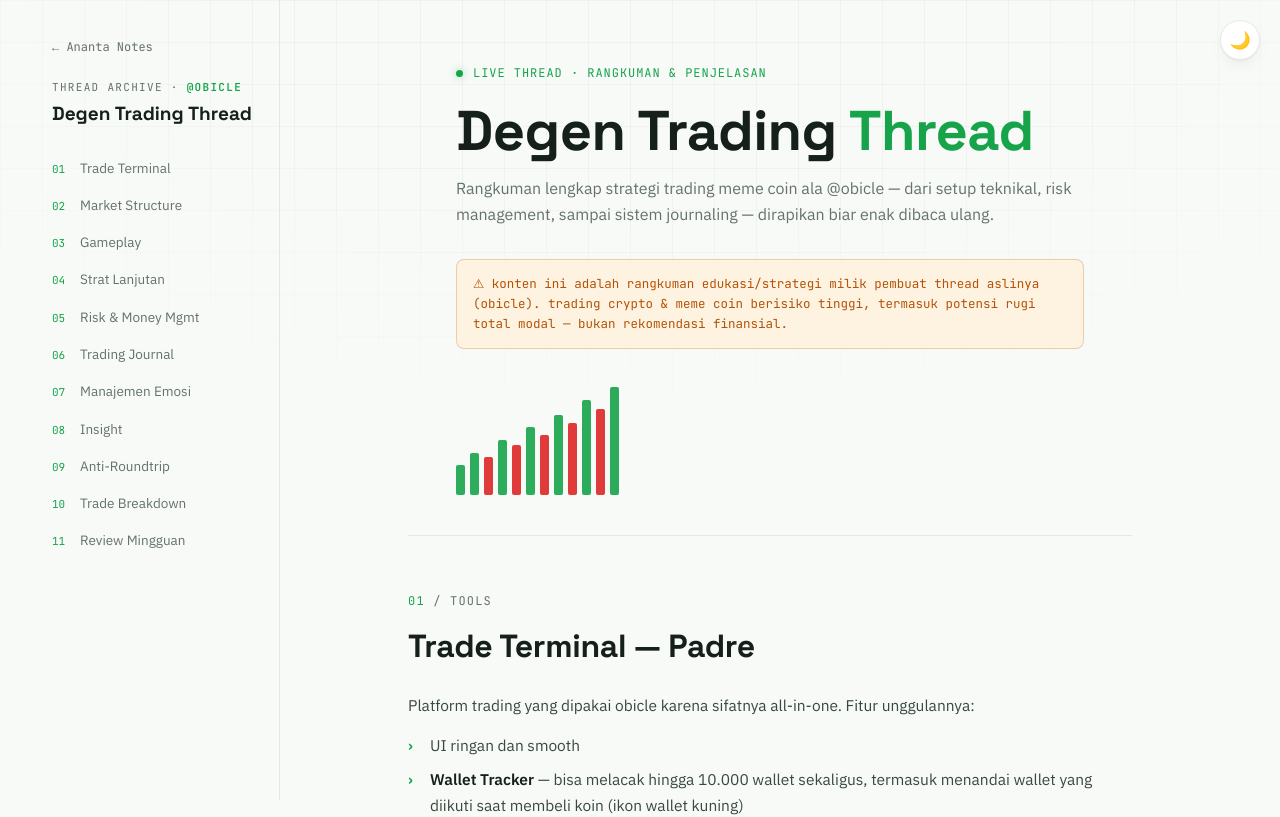
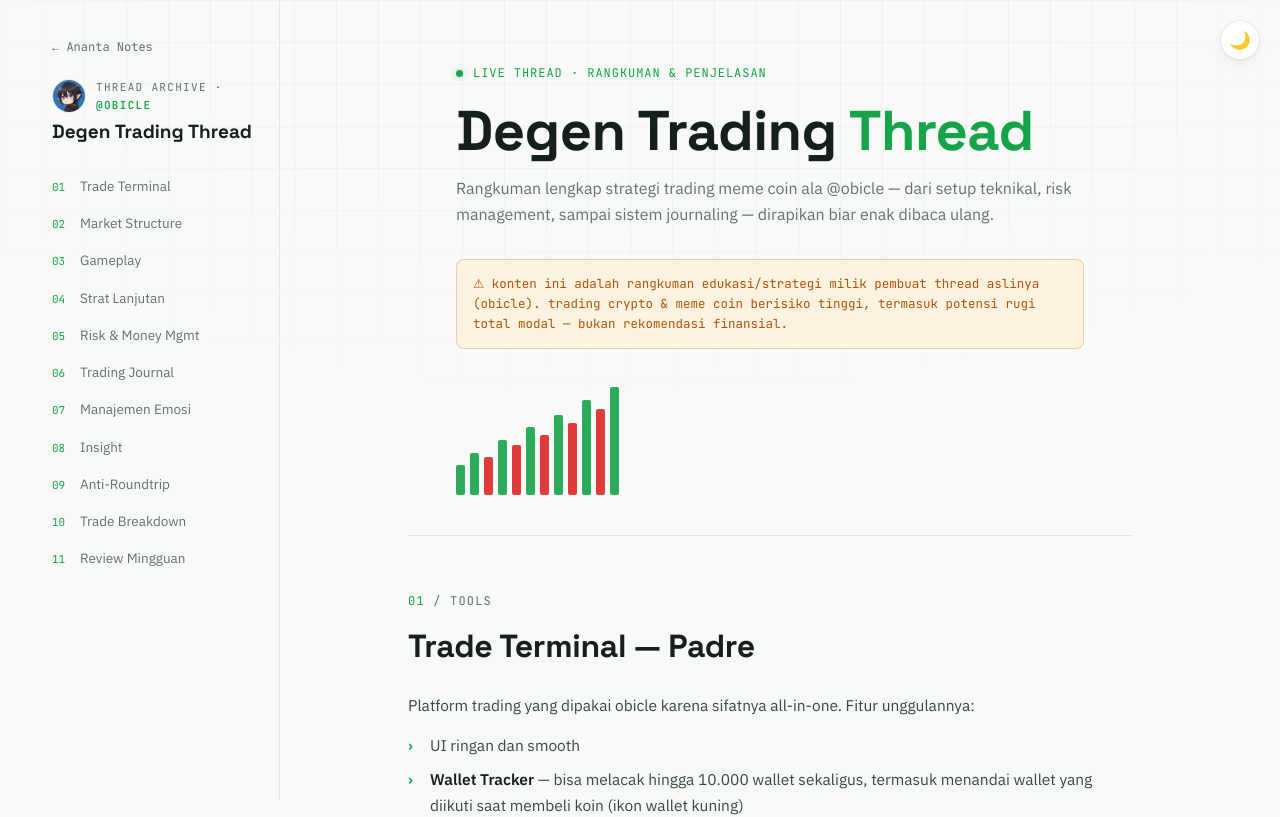
Before and after one commit to zerocell01/anantanotes, a React (Vite) app: page /notes/degen-trading-obicle in a window 1280 px wide. Shown: the top 817 px of the page. Built offline with nearby package versions, Linux system fonts and the light colour scheme.

Commit message:
Add @obicle avatar to the Degen Trading Thread sidebar

```diff
--- a/src/pages/DegenTradingObicle.css
+++ b/src/pages/DegenTradingObicle.css
@@ -40,13 +40,27 @@
 .note-degen .back-link:hover {
   color: var(--bull);
 }
+.note-degen .author-row {
+  display: flex;
+  align-items: center;
+  gap: 10px;
+  margin-bottom: 6px;
+}
+.note-degen .avatar {
+  width: 34px;
+  height: 34px;
+  border-radius: 50%;
+  object-fit: cover;
+  border: 1px solid var(--border);
+  flex-shrink: 0;
+}
 .note-degen .brand {
   font-family: var(--mono);
   font-size: 11px;
   letter-spacing: 0.12em;
   color: var(--muted);
   text-transform: uppercase;
-  margin-bottom: 6px;
+  margin-bottom: 0;
 }
 .note-degen .brand strong {
   color: var(--bull);
--- a/src/pages/DegenTradingObicle.jsx
+++ b/src/pages/DegenTradingObicle.jsx
@@ -45,8 +45,11 @@ export default function DegenTradingObicle() {
           <Link className="back-link" to="/">
             ← Ananta Notes
           </Link>
-          <div className="brand">
-            Thread archive · <strong>@obicle</strong>
+          <div className="author-row">
+            <img className="avatar" src={IMG('avatar.jpg')} alt="@obicle" />
+            <div className="brand">
+              Thread archive · <strong>@obicle</strong>
+            </div>
           </div>
           <h1>Degen Trading Thread</h1>
           <nav className="toc">
```
Also changed, not shown: public/notes/assets/degen-trading-obicle/avatar.jpg (added).
